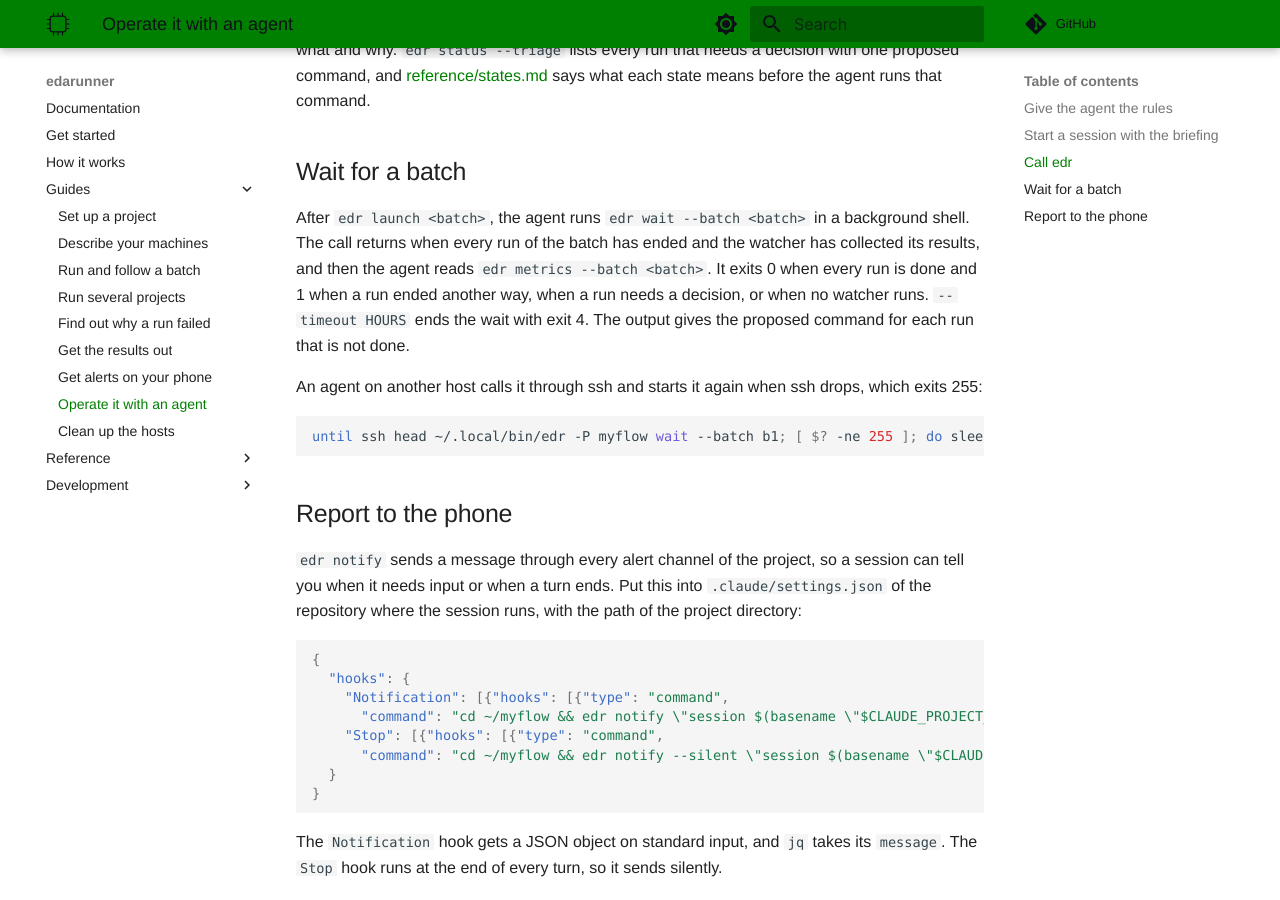
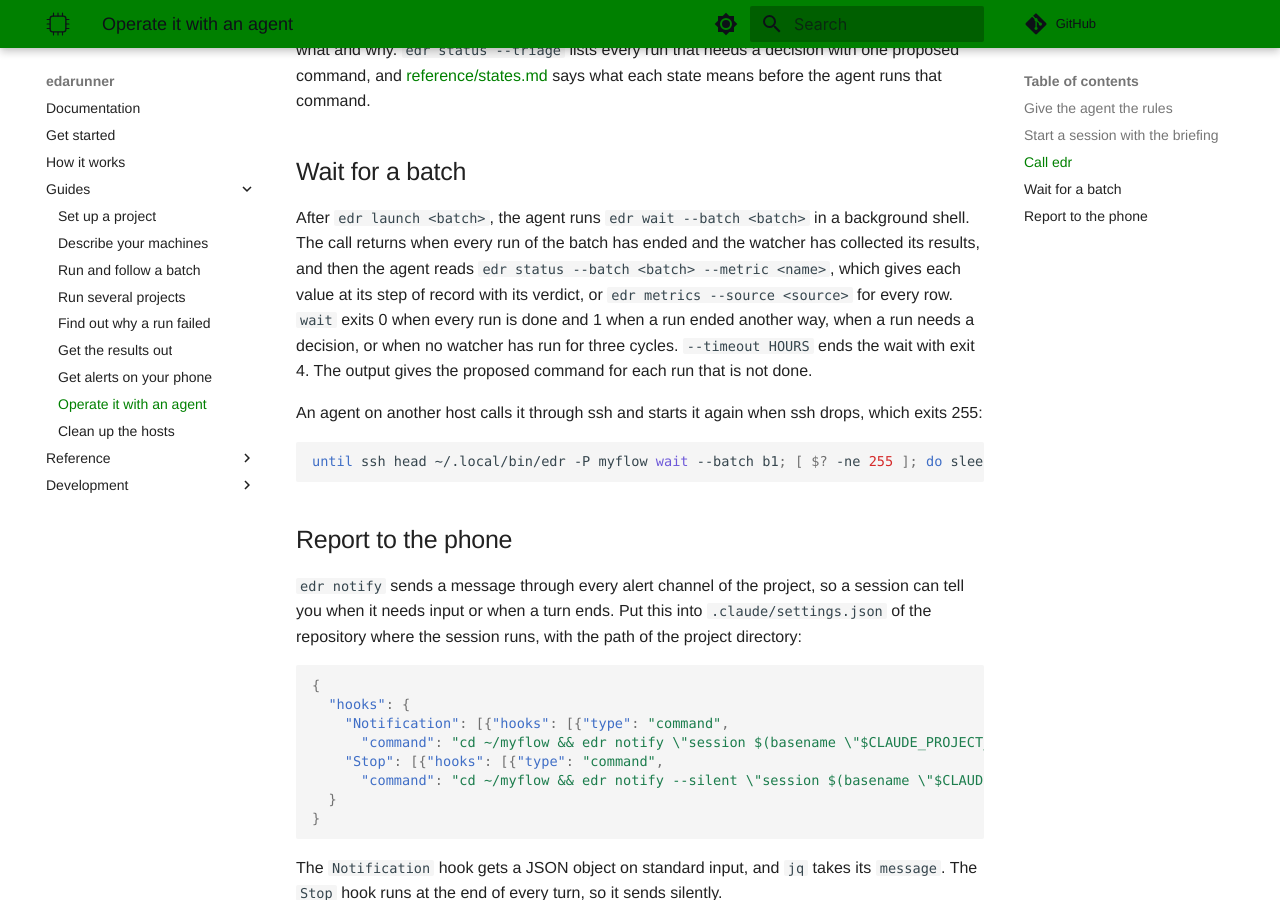
Before and after one commit to lionnus/edarunner, an MkDocs documentation site: the page built from docs/guides/agents.md, in a window 1280 px wide and 900 px high, scrolled down 1304 px. Built offline with MkDocs 1.6.1 and Material for MkDocs 9.7.7, drawn with Linux system fonts in a browser that asks for light colours; comment, search, counter and statistics services are not loaded.

Commit message:
:memo: agents: Read the metrics of a batch with edr status --metric, since edr metrics has no --batch

```diff
--- a/docs/guides/agents.md
+++ b/docs/guides/agents.md
@@ -70,10 +70,13 @@ means before the agent runs that command.
 After `edr launch <batch>`, the agent runs `edr wait --batch <batch>` in
 a background shell. The call returns when every run of the batch has
 ended and the watcher has collected its results, and then the agent
-reads `edr metrics --batch <batch>`. It exits 0 when every run is done
-and 1 when a run ended another way, when a run needs a decision, or
-when no watcher runs. `--timeout HOURS` ends the wait with exit 4. The
-output gives the proposed command for each run that is not done.
+reads `edr status --batch <batch> --metric <name>`, which gives each
+value at its step of record with its verdict, or `edr metrics --source
+<source>` for every row. `wait` exits 0 when every run is done and 1
+when a run ended another way, when a run needs a decision, or when no
+watcher has run for three cycles. `--timeout HOURS` ends the wait with
+exit 4. The output gives the proposed command for each run that is not
+done.
 
 An agent on another host calls it through ssh and starts it again when
 ssh drops, which exits 255:
```
Also changed, not shown: AGENTS.md (+3 -1 lines).
